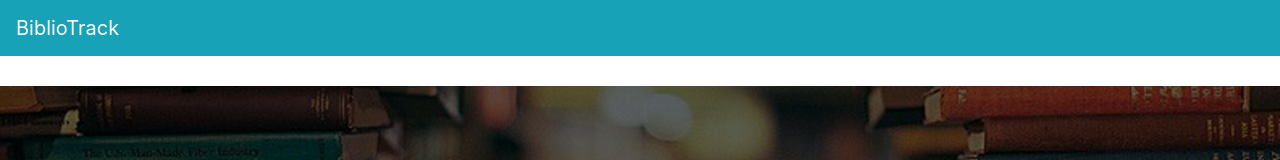
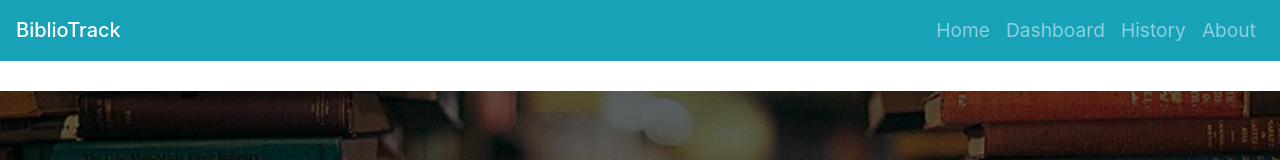
Before and after one commit to BiblioTrack/bibliotrack-frontend, a React (Create React App) app: page / in a window 1280 px wide. Shown: the top 160 px of the page. Built offline with nearby package versions, Linux system fonts and the light colour scheme.

Commit message:
add links to TopNavbar

```diff
--- /dev/null
+++ b/src/components/TopNavbar.css
@@ -0,0 +1,7 @@
+.navbar .nav-link {
+  font-size: 1.2rem;
+}
+
+.navbar .navbar-brand {
+  font-weight: 500;
+}
--- a/src/components/TopNavbar.js
+++ b/src/components/TopNavbar.js
@@ -1,16 +1,24 @@
 import React from 'react';
-import { Navbar } from 'react-bootstrap';
+import { Navbar, Nav } from 'react-bootstrap';
+import { Link } from 'react-router-dom';
+import './TopNavbar.css';
+
 
 function TopNavbar() {
   return (
-    <Navbar className="navbar navbar-dark bg-info" data-testid="top-navbar">
-      <Navbar.Brand href="#home">BiblioTrack</Navbar.Brand>
+    <Navbar className="navbar navbar-dark bg-info" data-testid="top-navbar" expand="md">
+      <Navbar.Brand >BiblioTrack</Navbar.Brand>
       <Navbar.Toggle aria-controls="basic-navbar-nav" />
       <Navbar.Collapse id="basic-navbar-nav">
-        {/* Your navigation links go here */}
+        <Nav className="ml-auto">
+          <Nav.Link as={Link} to="/">Home</Nav.Link>
+          <Nav.Link as={Link} to="/dashboard">Dashboard</Nav.Link>
+          <Nav.Link as={Link} to="/history">History</Nav.Link>
+          <Nav.Link as={Link} to="/about">About</Nav.Link>
+        </Nav>
       </Navbar.Collapse>
     </Navbar>
   );
-};
+}
 
 export default TopNavbar;
```
